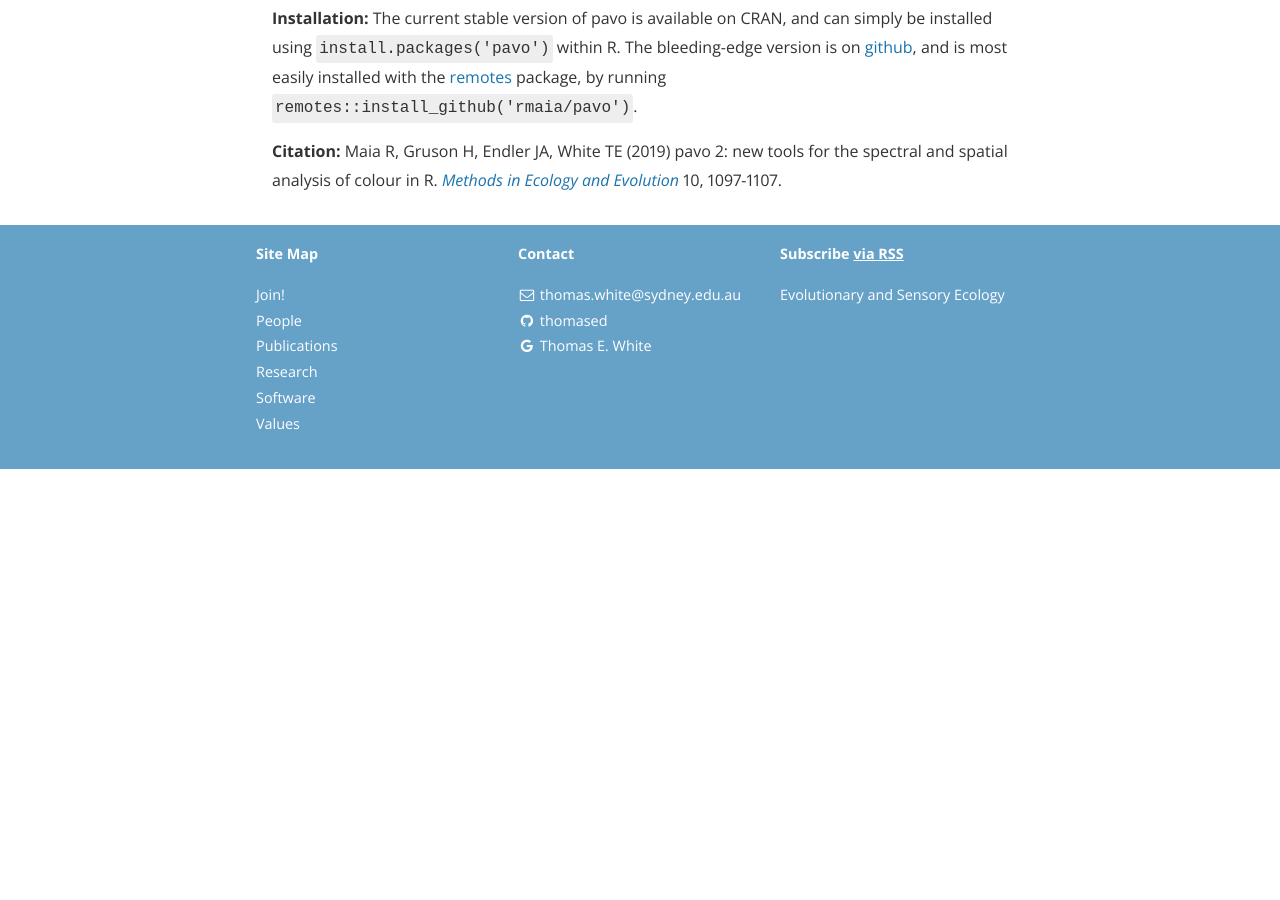
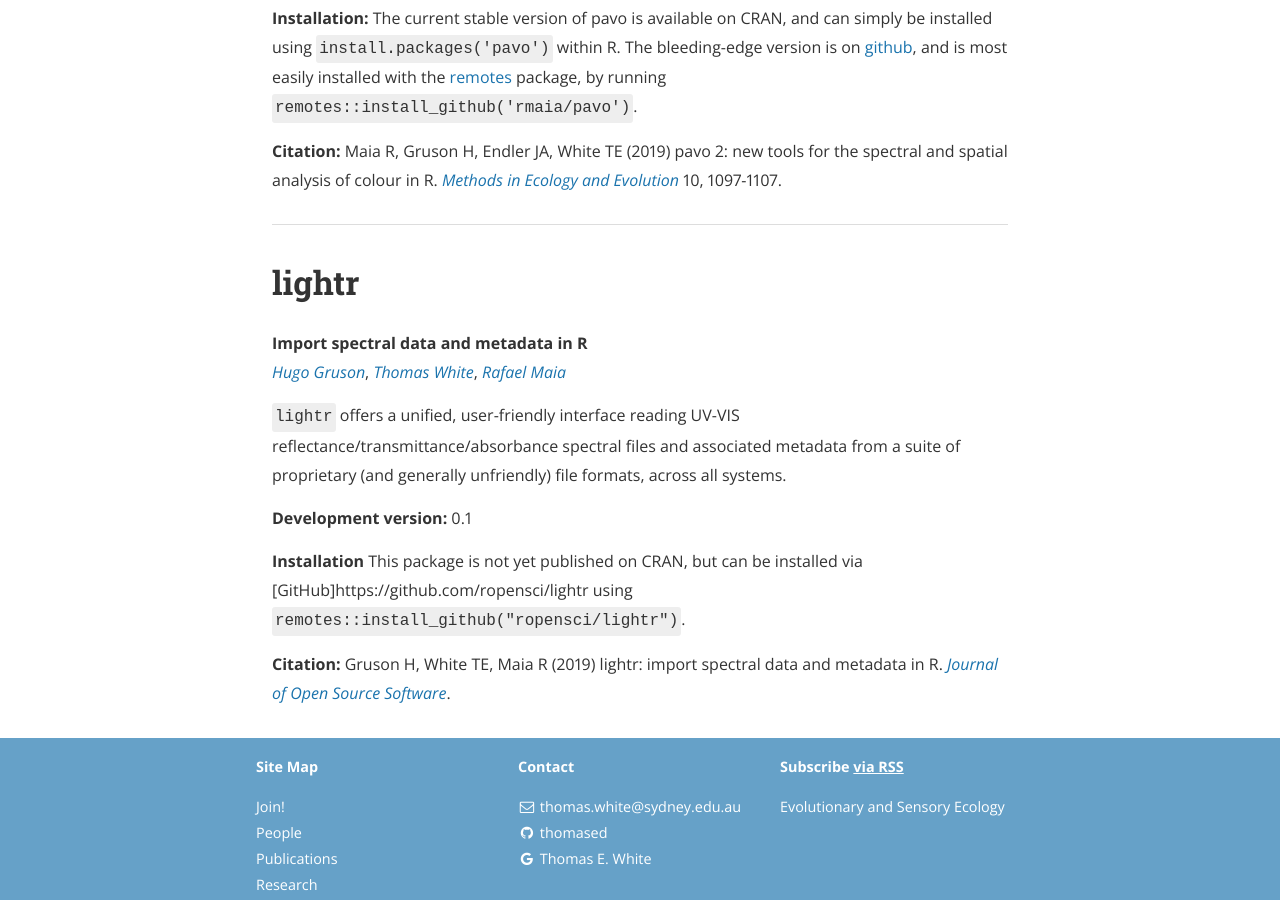
Before and after one commit to thomased/thomased.github.io, a Jekyll site: the page built from software.md, in a window 1280 px wide and 900 px high, scrolled down 917 px. Built offline with Jekyll 4.4.1, drawn with Linux system fonts in a browser that asks for light colours; nearby versions of some CDN libraries; before the commit the page ends 1386 px from its top, so only the background shows below that.

Commit message:
Add lightr

````diff
--- a/software.md
+++ b/software.md
@@ -20,3 +20,18 @@
 **Installation:** The current stable version of pavo is available on CRAN, and can simply be installed using ```install.packages('pavo')``` within R. The bleeding-edge version is on [github](https://github.com/rmaia/pavo), and is most easily installed with the [remotes](https://github.com/hadley/devtools) package, by running ```remotes::install_github('rmaia/pavo')```.
 
 **Citation:** Maia R, Gruson H, Endler JA, White TE (2019) pavo 2: new tools for the spectral and spatial analysis of colour in R.  [_Methods in Ecology and Evolution_](http://dx.doi.org/10.1111/2041-210X.13174) 10, 1097-1107.
+
+---
+
+# lightr
+
+**Import spectral data and metadata in R**
+[_Hugo Gruson_](https://www.normalesup.org/~hgruson/), [_Thomas White_](http://tomwhite.io), [_Rafael Maia_](http://rafaelmaia.net)
+
+`lightr` offers a unified, user-friendly interface reading UV-VIS reflectance/transmittance/absorbance spectral files and associated metadata from a suite of proprietary (and generally unfriendly) file formats, across all systems.
+
+**Development version:** 0.1
+
+**Installation** This package is not yet published on CRAN, but can be installed via [GitHub]https://github.com/ropensci/lightr using ```remotes::install_github("ropensci/lightr")```.
+
+**Citation:** Gruson H, White TE, Maia R (2019) lightr: import spectral data and metadata in R. [_Journal of Open Source Software_](https://doi.org/10.21105/joss.01857).
````
